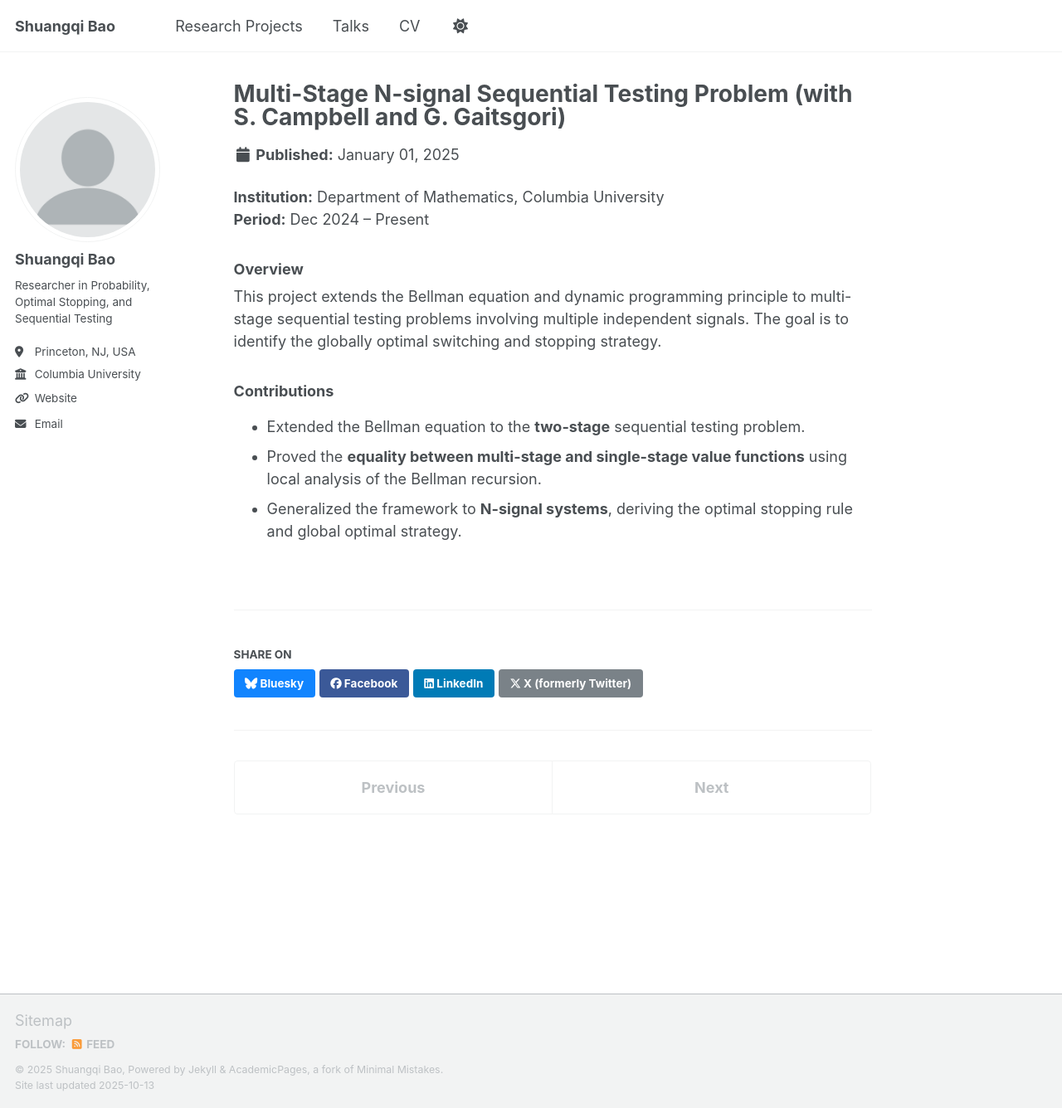
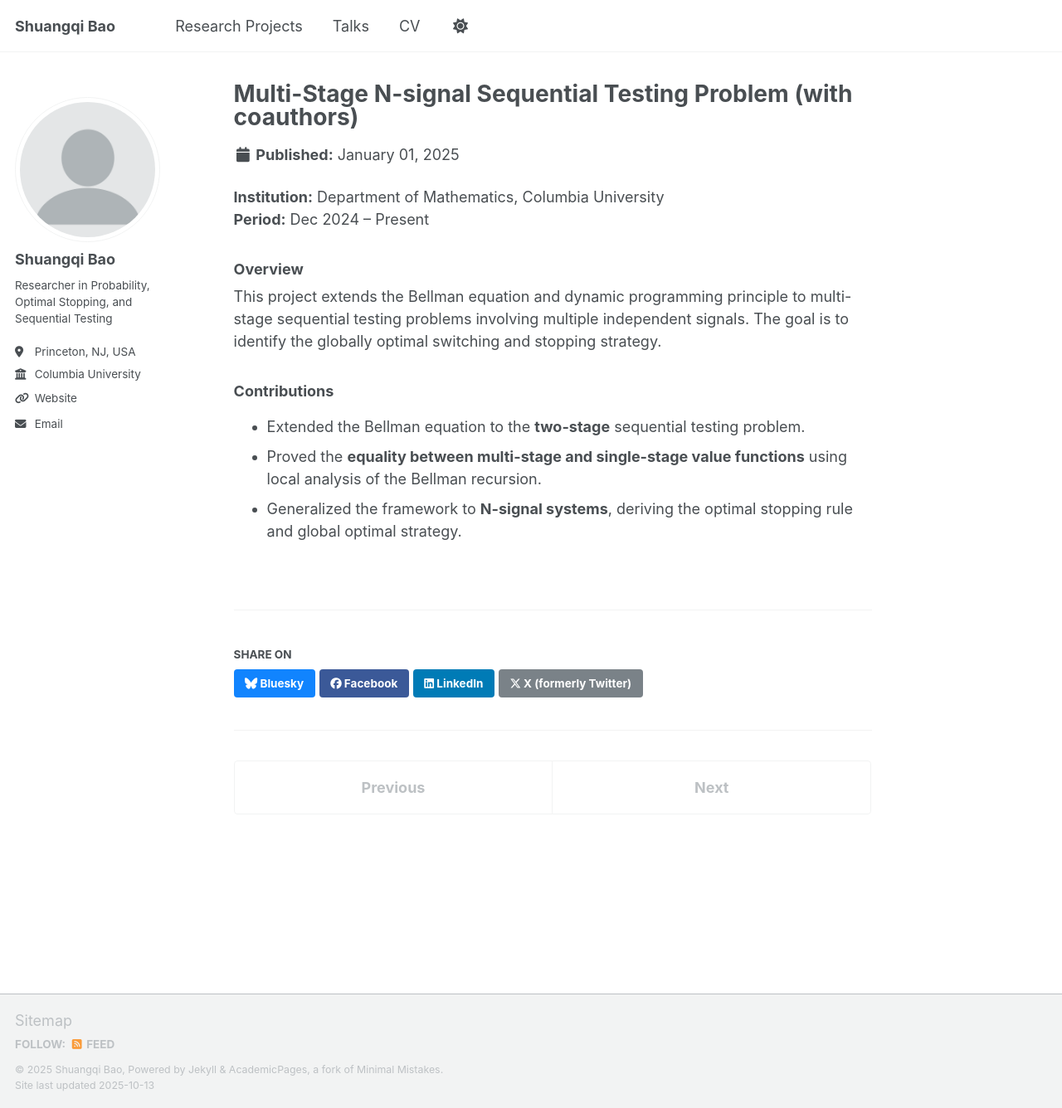
Before and after one commit to shuangqibao/shuangqibao.github.io, a Jekyll site: the page built from _publications/Multi-Stage-Sequential-Testing-Project.md, in a window 1280 px wide and 1336 px high. Shown: the whole window at 83% size. Built offline with Jekyll 4.4.1, drawn with Linux system fonts in a browser that asks for light colours; a script that is not in the unit is left out.

Commit message:
Update and rename 2015-10-01-paper-title-number-3.md to Multi-Stage-Sequential-Testing-Project.md

```diff
--- a/_publications/2015-10-01-paper-title-number-3.md
+++ b/_publications/Multi-Stage-Sequential-Testing-Project.md
@@ -1,5 +1,5 @@
 ---
-title: "Multi-Stage N-signal Sequential Testing Problem (with S. Campbell and G. Gaitsgori)"
+title: "Multi-Stage N-signal Sequential Testing Problem (with coauthors)"
 collection: projects
 permalink: /projects/n-signal-sequential-testing/
 date: 2025-01-01
```
